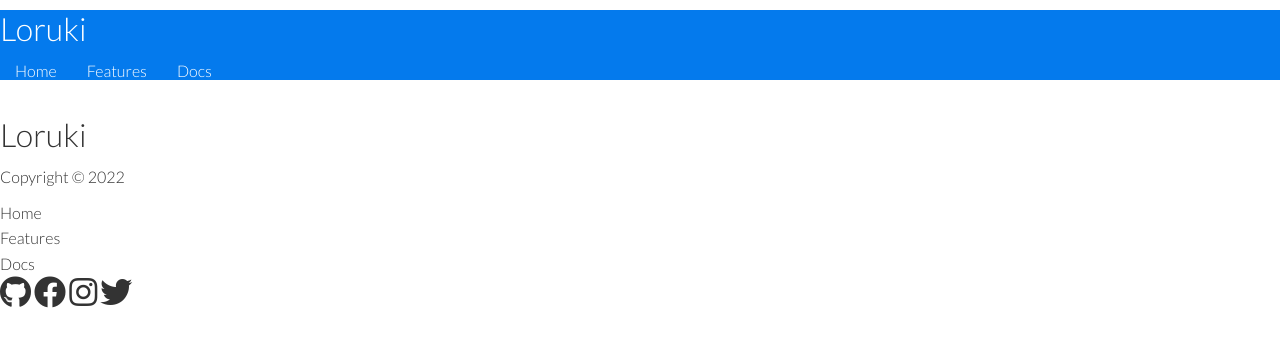
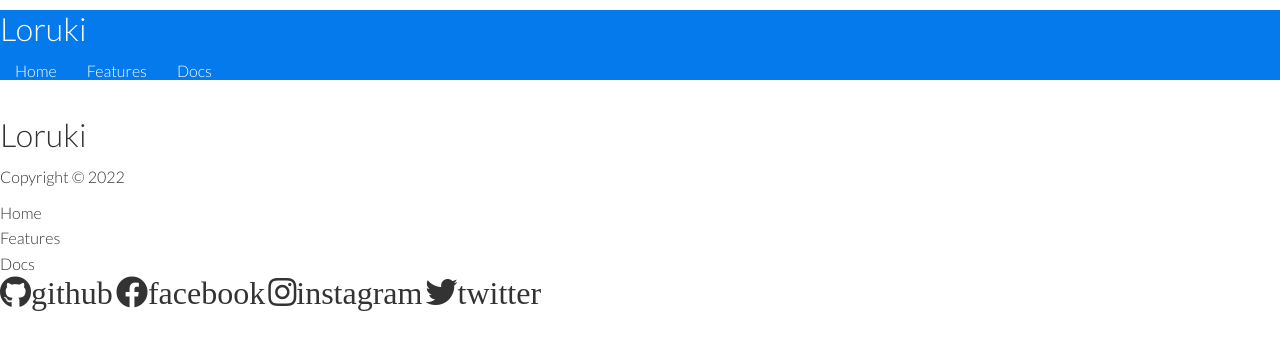
Before and after one commit to lab-brussels-1/loruki-2, a plain HTML site: page index.html in a window 1280 px wide. Drawn offline with Linux system fonts and the light colour scheme.

Commit message:
added link description error

```diff
--- a/index.html
+++ b/index.html
@@ -47,12 +47,11 @@
         <a
           href="https://github.com/lab-brussels-1/loruki-group-2"
           target="_blank"
-          alt="github page"
-          ><i class="fab fa-github fa-2x"></i
-        ></a>
-        <a href="#"><i class="fab fa-facebook fa-2x"></i></a>
-        <a href="#"><i class="fab fa-instagram fa-2x"></i></a>
-        <a href="#"><i class="fab fa-twitter fa-2x"></i></a>
+          ><i class="fab fa-github fa-2x">github</i></a
+        >
+        <a href="#"><i class="fab fa-facebook fa-2x">facebook</i></a>
+        <a href="#"><i class="fab fa-instagram fa-2x">instagram</i></a>
+        <a href="#"><i class="fab fa-twitter fa-2x">twitter</i></a>
       </div>
     </footer>
   </body>
```
